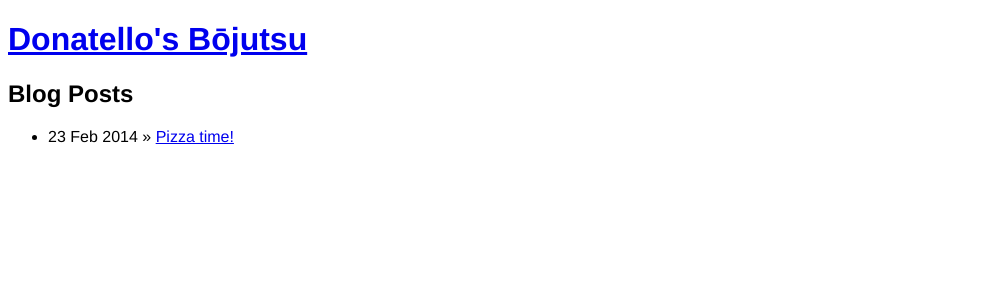
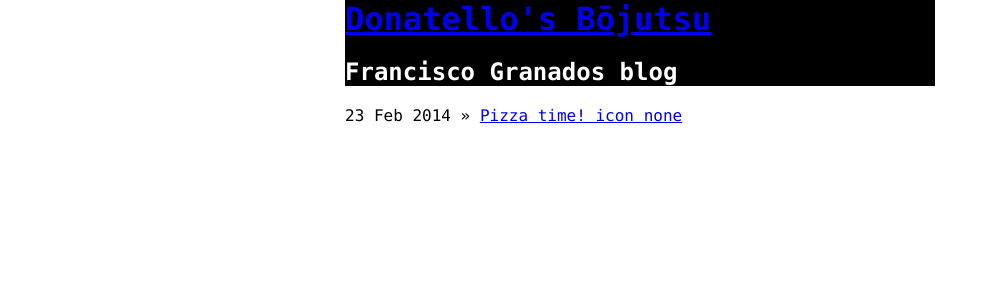
Before and after one commit to gzfrancisco/gzfrancisco.github.io, a Jekyll site: the page built from index.html, in a window 1280 px wide. Shown: the top 300 px of the page, without its empty margins (0-990 px from the left). Built offline with Jekyll 4.4.1, drawn with Linux system fonts in a browser that asks for light colours; Markdown is read by kramdown in place of the engine named in the settings.

Commit message:
Update sass folder. Added info in front-matter per post. Added some styles.

```diff
--- a/_layouts/default.html
+++ b/_layouts/default.html
@@ -2,7 +2,9 @@
 <html>
 <head>
   <meta charset="utf-8">
-  <title>{{ page.title }}</title>
+  <meta content="autor" value="Francisco Granados">
+  <meta content="description" value="Blog about Francisco Granados life, music and code.">
+  <title>{{site.name}}, {{page.title}}</title>
   <meta name="viewport" content="width=device-width">
 
   <!-- Custom CSS -->
@@ -13,6 +15,7 @@
 
   <header>
     <h1><a href="/">{{ site.name }}</a></h1>
+    <h2>Francisco Granados blog</h2>
   </header>
 
   {{ content }}
--- a/_layouts/post.html
+++ b/_layouts/post.html
@@ -2,7 +2,7 @@
 layout: default
 ---
 <article>
-  <h1>{{ page.title }}</h1>
+  <h1>{{ page.title }} icon: {{page.icon}}</h1>
   <p class="meta">{{ page.date | date_to_string }}</p>
   {{ content }}
 </article>
--- a/_posts/2014-02-23-pizza-time.markdown
+++ b/_posts/2014-02-23-pizza-time.markdown
@@ -2,7 +2,8 @@
 layout: post
 title:  "Pizza time!"
 date:   2014-02-23 00:49:59
-categories: info
+category: info
+icon: none
 ---
 
 Here goes the first post.
--- a/css/main.css
+++ b/css/main.css
@@ -1,9 +1,28 @@
+html {
+  width: 100%;
+  height: 100%; }
+
 body {
-  font: 16px Helvetica, Arial;
+  width: 590px;
+  height: 100%;
+  margin: 0 auto;
+  font: 16px Monaco, Source Code Pro, Helvetica, Arial;
   font-weight: lighter;
   -webkit-box-sizing: border-box;
   -moz-box-sizing: border-box;
   box-sizing: border-box; }
 
-p {
+header {
+  background-color: black;
+  color: white; }
+  header h1 {
+    margin: 0; }
+
+nav ul {
+  margin: 0;
+  padding: 0; }
+  nav ul li {
+    list-style-type: none; }
+
+article p {
   font-size: small; }
--- a/index.html
+++ b/index.html
@@ -1,12 +1,11 @@
 ---
 layout: default
+title: 'posts'
 ---
-
-<section>
-  <h1>Blog Posts</h1>
-  <ul class="posts">
-    {% for post in site.posts %}
-      <li><span>{{ post.date | date_to_string }}</span> &raquo; <a href="{{ post.url }}">{{ post.title }}</a></li>
-    {% endfor %}
+<nav>
+  <ul>
+  {% for post in site.posts %}
+    <li><span>{{ post.date | date_to_string }}</span> &raquo; <a href="{{ post.url }}">{{ post.title }} icon {{post.icon}}</a></li>
+  {% endfor %}
   </ul>
-</section>
+</nav>
--- a/main.css
+++ /dev/null
@@ -1,2 +0,0 @@
-body {
-  font: 16px; }
```
Also changed, not shown: css/_sass/main.sass (added, +28 -0 lines), css/sass/main.sass (deleted, +0 -8 lines), README.md, 1 other file.
